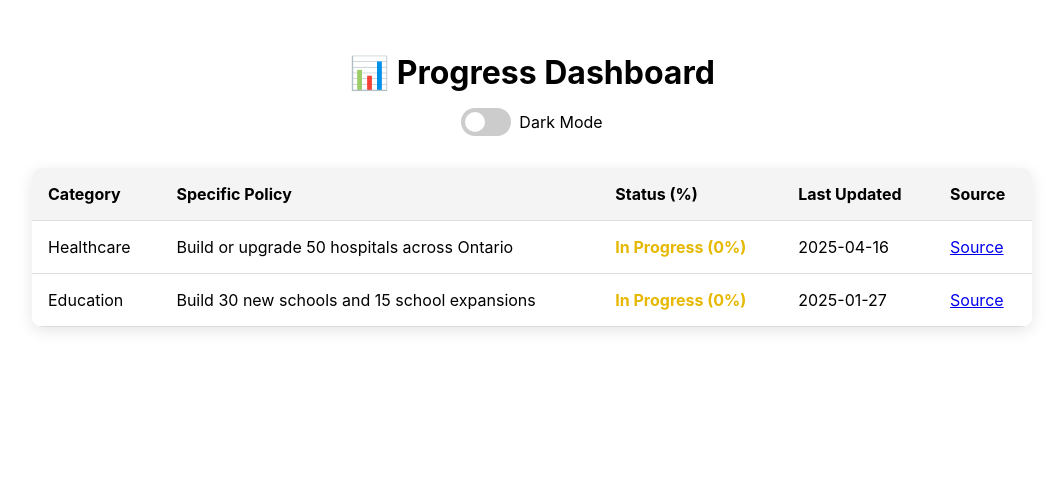
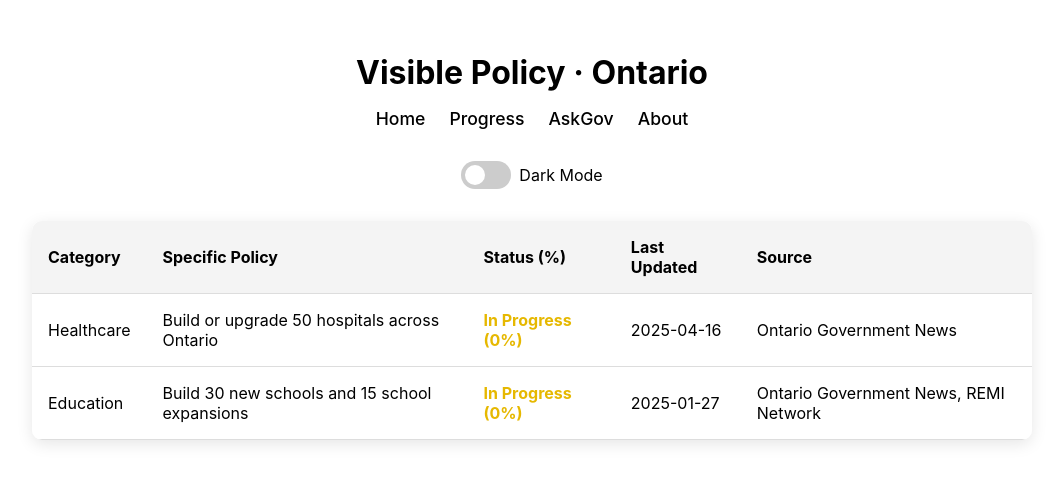
Before and after one commit to leonardoh-ca/visible-policy-data, a plain HTML site: page index.html in a window 1280 px wide. Shown: the whole page, without its empty margins (108-1171 px from the left). Drawn offline with Linux system fonts and the light colour scheme.

Commit message:
Update index.html

```diff
--- a/index.html
+++ b/index.html
@@ -3,7 +3,7 @@
 <head>
   <meta charset="UTF-8">
   <meta name="viewport" content="width=device-width, initial-scale=1.0">
-  <title>📊 Progress Dashboard · Visible Policy Ontario</title>
+  <title>Visible Policy · Ontario</title>
   <style>
     body {
       font-family: -apple-system, BlinkMacSystemFont, 'Segoe UI', Roboto;
@@ -30,6 +30,24 @@
     h1 {
       font-size: 2rem;
       margin-bottom: 1rem;
+      text-align: center;
+    }
+
+    nav {
+      display: flex;
+      gap: 1.5rem;
+      margin-bottom: 2rem;
+      font-weight: 500;
+      font-size: 1.1rem;
+    }
+
+    nav a {
+      text-decoration: none;
+      color: inherit;
+    }
+
+    nav a:hover {
+      text-decoration: underline;
     }
 
     .toggle-switch {
@@ -110,7 +128,14 @@
 </head>
 <body>
   <div class="container">
-    <h1>📊 Progress Dashboard</h1>
+    <h1>Visible Policy · Ontario</h1>
+    <nav>
+      <a href="#">Home</a>
+      <a href="#">Progress</a>
+      <a href="#">AskGov</a>
+      <a href="#">About</a>
+    </nav>
+
     <div class="toggle-switch">
       <label class="switch">
         <input type="checkbox" id="mode-toggle">
@@ -156,7 +181,7 @@
             <td>${entry.policy}</td>
             <td class="status ${statusClass}">${entry.status} (${entry.percent}%)</td>
             <td>${entry.updated_at}</td>
-            <td><a href="${entry.source}" target="_blank">Source</a></td>
+            <td>${entry.source}</td>
           `;
           body.appendChild(row);
         });
```
